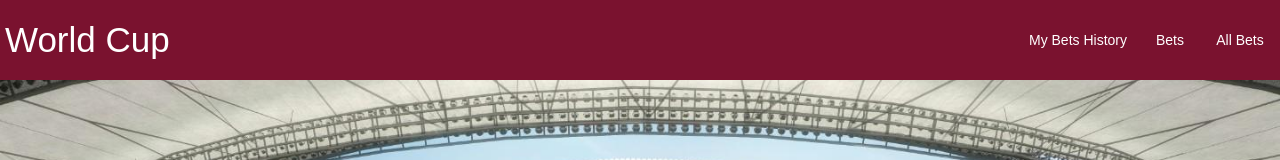
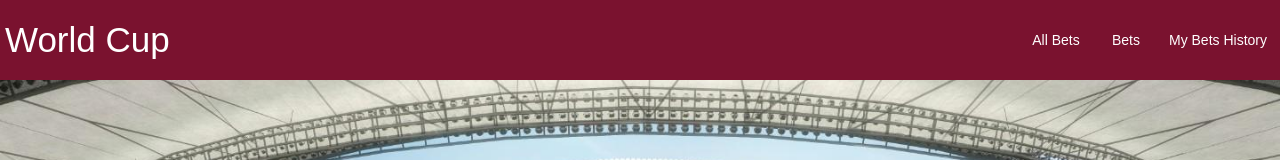
Before and after one commit to YuvalLevi5/World-Cup-Tournament, a React (Vite) app in the folder frontend/: page /login in a window 1280 px wide. Shown: the top 160 px of the page. Built offline with nearby package versions, Linux system fonts and the light colour scheme.

Commit message:
header change

```diff
--- a/frontend/src/components/AppHeader.jsx
+++ b/frontend/src/components/AppHeader.jsx
@@ -17,9 +17,9 @@ const [score, setScore] = useState(0)
                 <div className="main-header-option main-layout">
                     <div className="logo header-logo">World Cup</div>
                     <ul className="main-nav">
+                        <li><NavLink to='/'>All Bets</NavLink></li>
+                        <li><NavLink to='/mybets'>Bets</NavLink></li>
                         <li><NavLink to='/personal'>My Bets History</NavLink></li>
-                        <li><NavLink to='/mybets'>Bets</NavLink></li>
-                        <li><NavLink to='/'>All Bets</NavLink></li>
                     </ul>
                     <button onClick={toggleMenu} className="btn menu-toggle-btn">☰</button>
                 </div>
```
